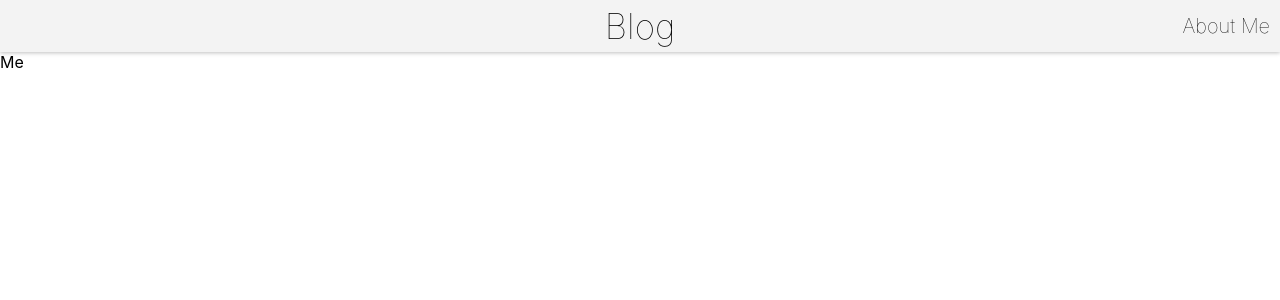
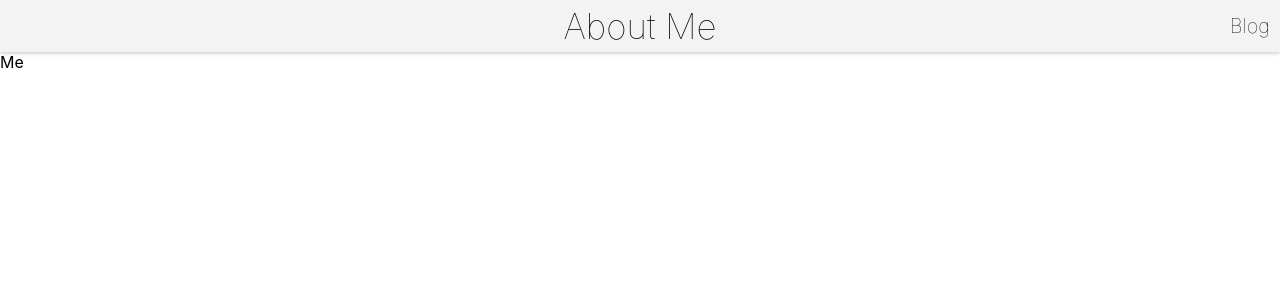
Before and after one commit to DrBaxR/blog, a React (Create React App) app: page /me in a window 1280 px wide. Shown: the top 300 px of the page. Built offline with nearby package versions, Linux system fonts and the light colour scheme.

Commit message:
Nav links tweak

```diff
--- a/src/components/App.tsx
+++ b/src/components/App.tsx
@@ -1,15 +1,32 @@
-import { Link, Outlet } from 'react-router-dom';
+import { Link, Outlet, useLocation } from 'react-router-dom';
 import '../style/App.css';
 
 function App() {
+
+  const location = useLocation();
+
+  const hasFirstPathSegment = (segment: string): boolean => {
+    return location.pathname.split('/')[1] === segment;
+  }
+
   return (
     <div className='app-component'>
       <div className='nav shadow'>
-        <div className='center'>
-          <Link className='link' to='/articles'>Blog</Link>
+        <div className={hasFirstPathSegment('articles') ? 'center' : 'right'}>
+          <Link
+            className='link'
+            to='/articles'
+          >
+            Blog
+          </Link>
         </div>
-        <div className='right'>
-          <Link className='link' to='/me'>About Me</Link>
+        <div className={hasFirstPathSegment('me') ? 'center' : 'right'}>
+          <Link
+            className='link'
+            to='/me'
+          >
+            About Me
+          </Link>
         </div>
       </div>
       <Outlet />
```
